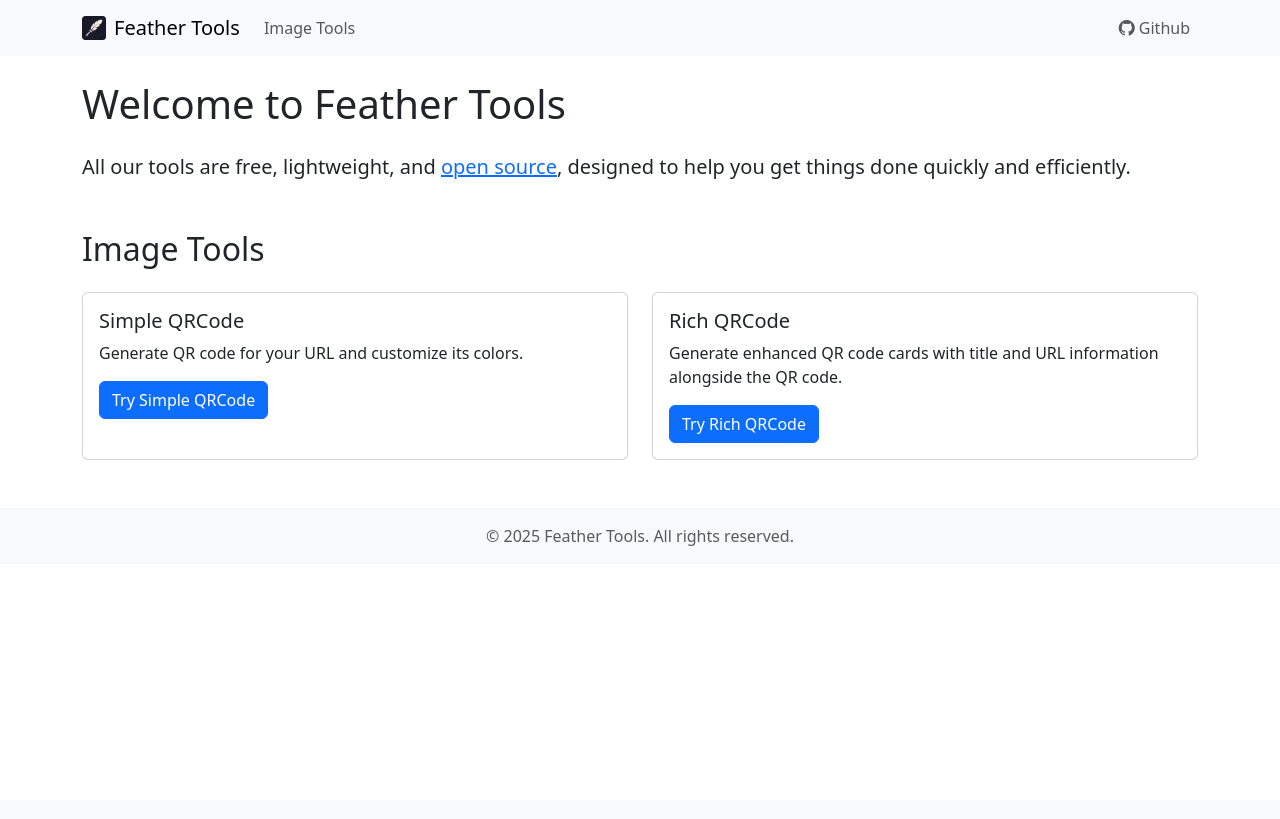
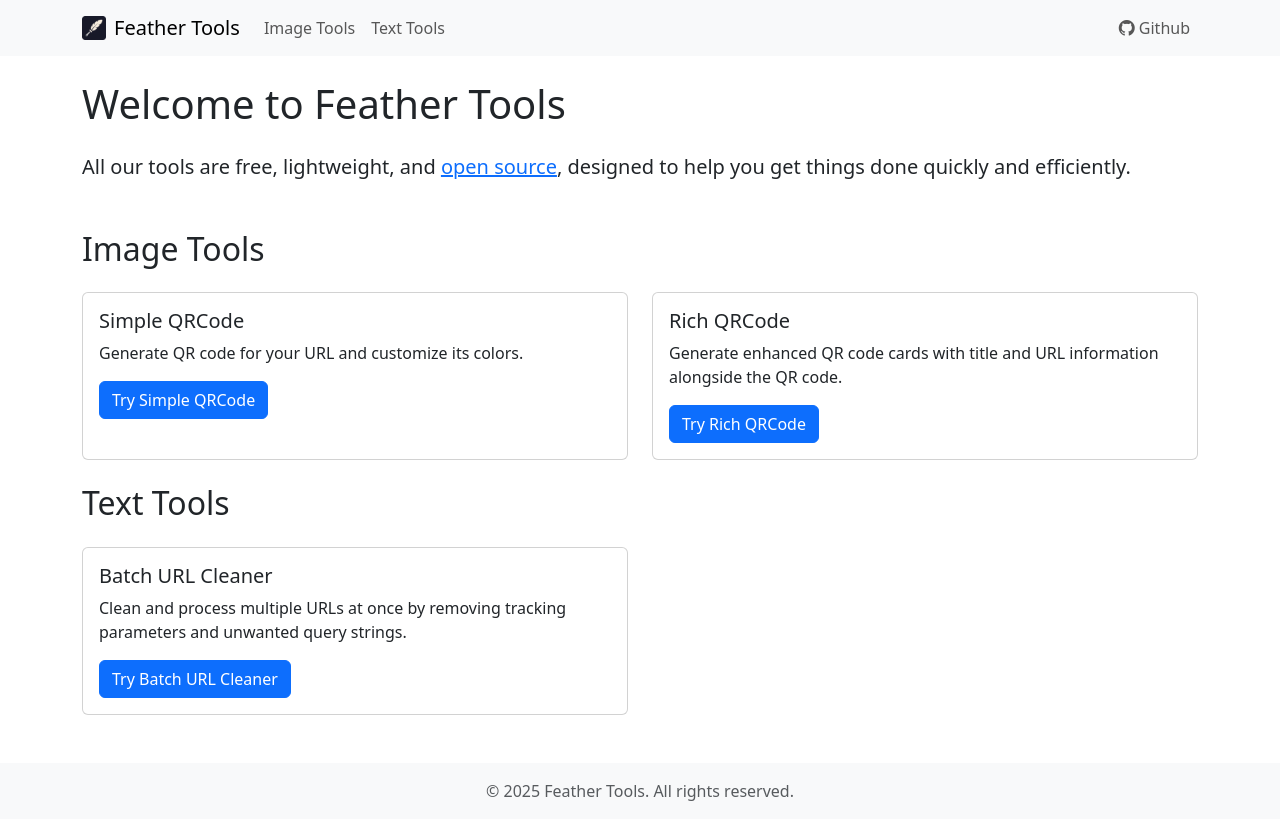
Before and after one commit to greatghoul/feather-tools, a Flask app: page / in a window 1280 px wide. Before the commit the page ends 546 px from the top, so only its background shows below. Run offline with Flask 3, Linux system fonts and the light colour scheme; some libraries are stand-ins or nearby versions.

Commit message:
feat: add Text Tools section to home page and update navigation bar

```diff
--- a/api/index.py
+++ b/api/index.py
@@ -7,6 +7,8 @@ import yaml
 
 # Import the Blueprint using a relative import
 from .api import api_bp
+import importlib
+import pathlib
 
 app = Flask(__name__)
 app.register_blueprint(api_bp)
@@ -14,10 +16,11 @@ app.register_blueprint(api_bp)
 DEFAULT_LOCALE = 'en'
 SETTINGS_DIR = os.path.join(app.root_path, 'settings')
 FLASK_ENV = os.environ.get('FLASK_ENV', 'development')
+
 if app.debug:
-    print("App is running in debug mode")
-    app.config['USE_RELOADER'] = True
-    print(f"App reloader active: {app.run.__self__.use_reloader if hasattr(app.run.__self__, 'use_reloader') else 'Unknown'}")
+    @app.before_request
+    def clear_settings_cache_on_debug():
+        load_settings.cache_clear()
 
 Minify(app=app, html=False, js=True, cssless=True)
 
--- a/api/templates/home.html
+++ b/api/templates/home.html
@@ -21,4 +21,15 @@
             </div>
         {% endfor %}
     </div>
+
+    <h2 class="mb-4" id="text-tools">Text Tools</h2>
+    <div class="row">
+        {% set tool_keys = ['batch-url-cleaner'] %}
+        {% for tool_key in tool_keys %}
+            <div class="col-md-6 mb-4">
+            {% set tool = tools[tool_key] %}
+            {% include "shared/tool_card.html" %}
+            </div>
+        {% endfor %}
+    </div>
 {% endblock %}
--- a/api/templates/layout.html
+++ b/api/templates/layout.html
@@ -79,6 +79,9 @@
                     <li class="nav-item">
                         <a class="nav-link" href="/#image-tools">Image Tools</a>
                     </li>
+                    <li class="nav-item">
+                        <a class="nav-link" href="/#text-tools">Text Tools</a>
+                    </li>
                 </ul>
 
                 <ul class="navbar-nav ms-auto">
```
